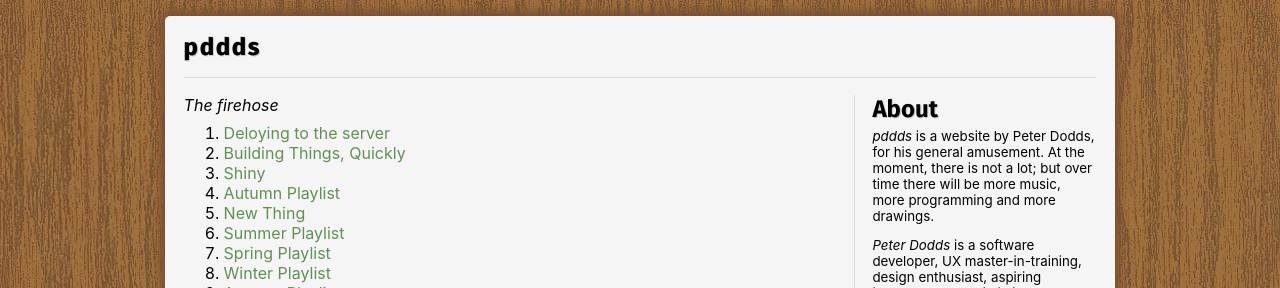
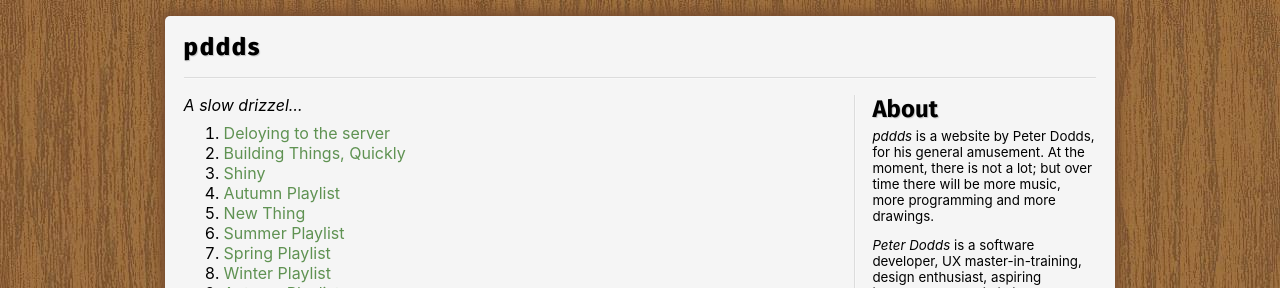
Before and after one commit to m0tive/pddds.com, a Jekyll site: the page built from firehose.md, in a window 1280 px wide. Shown: the top 288 px of the page. Built offline with Jekyll 4.4.1, drawn with Linux system fonts in a browser that asks for light colours.

Commit message:
Change catchy hook

```diff
--- a/firehose.md
+++ b/firehose.md
@@ -1,7 +1,7 @@
 ---
 ---
 
-_The firehose_
+_A slow drizzel..._
 
 <ol id="firehose-list">{% for post in site.posts %}
   <li id="{{ post.date | date: "%s%3N" }}">
```
